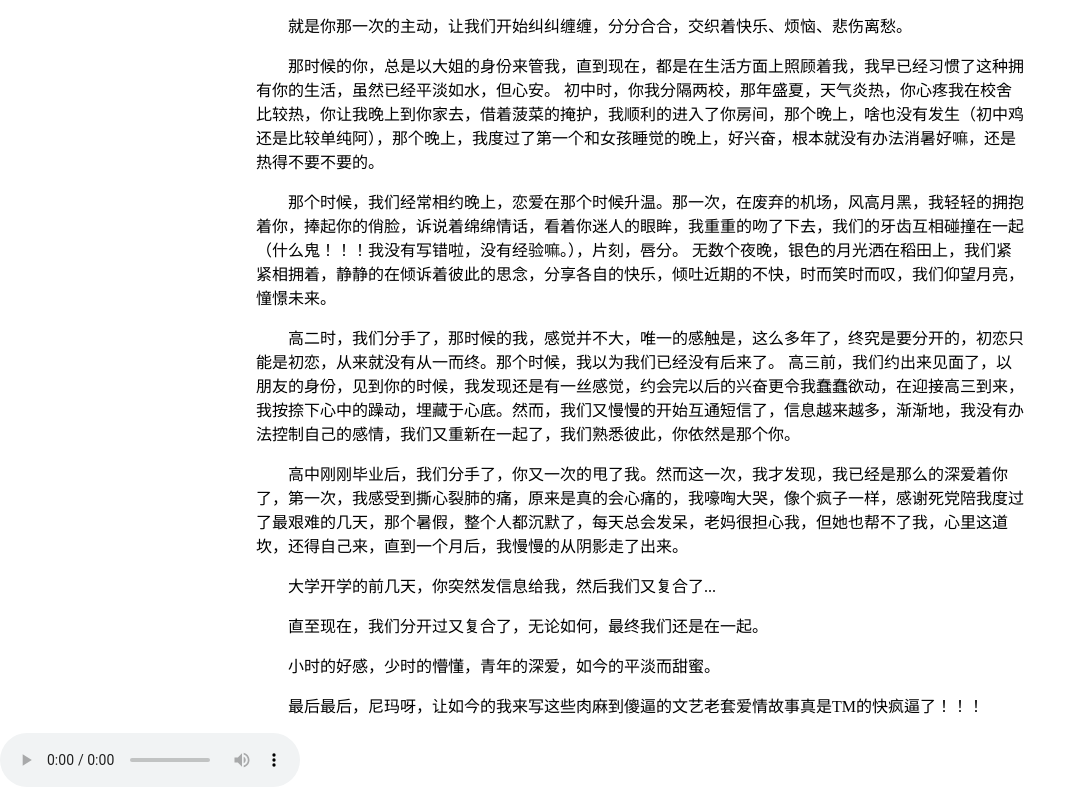
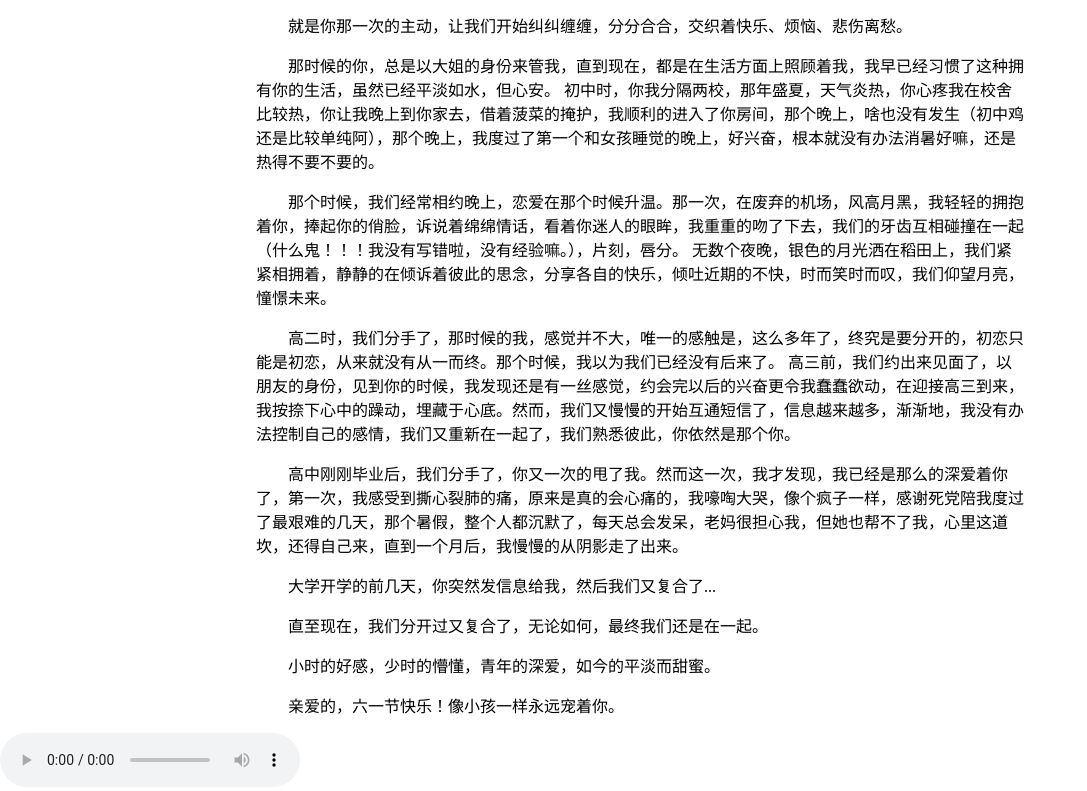
Before and after one commit to fsyyyhl/our-story, a plain HTML site: page index.html in a window 1280 px wide. Shown: the part 339-1130 px from the top of the page, without its empty margins (0-1087 px from the left). Drawn offline with Linux system fonts and the light colour scheme.

Commit message:
index
修改

```diff
--- a/index.html
+++ b/index.html
@@ -63,7 +63,7 @@
     <p>大学开学的前几天，你突然发信息给我，然后我们又复合了...</p>
     <p>直至现在，我们分开过又复合了，无论如何，最终我们还是在一起。</p>
     <p>小时的好感，少时的懵懂，青年的深爱，如今的平淡而甜蜜。</p>
-    <p>最后最后，尼玛呀，让如今的我来写这些肉麻到傻逼的文艺老套爱情故事真是TM的快疯逼了！！！</p>
+    <p>亲爱的，六一节快乐！像小孩一样永远宠着你。</p>
 	</div>
 </body>
 </html>
```
